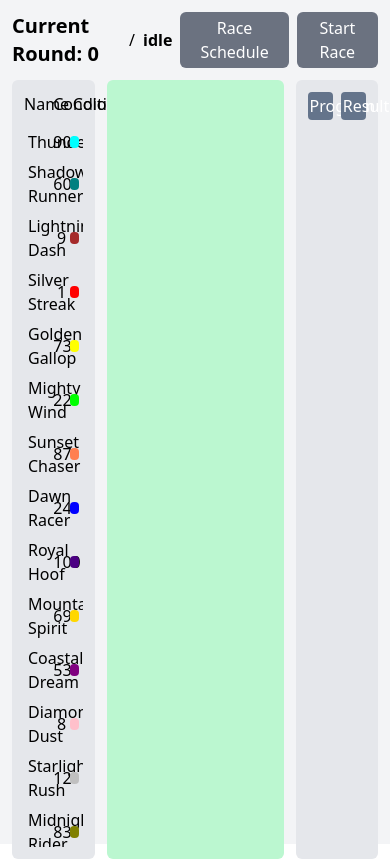
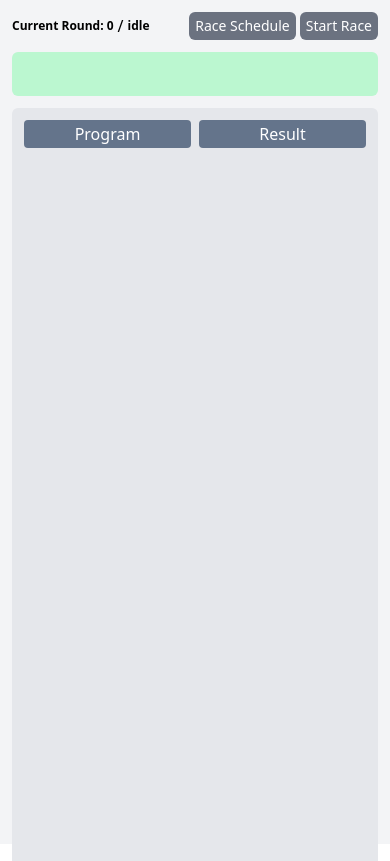
Before and after one commit to mmg-workmail/horse-racing-game, a Nuxt app: page / in a window 390 px wide. Shown: the top 861 px of the page. Built offline with nearby package versions, Linux system fonts and the light colour scheme.

Commit message:
setup responsive

```diff
--- a/components/modules/btn/index.vue
+++ b/components/modules/btn/index.vue
@@ -7,7 +7,7 @@
 <style scoped>
 
 .btn{
-    @apply border-0 bg-gray-500 rounded-md py-1 px-5 block text-white disabled:bg-gray-300 focus:bg-gray-600
+    @apply border-0 bg-gray-500 rounded-md py-1 md:px-5 px-1.5 block text-white disabled:bg-gray-300 focus:bg-gray-600 md:text-base text-sm
 }
 
 </style>
--- a/components/screens/game/controls/index.vue
+++ b/components/screens/game/controls/index.vue
@@ -15,15 +15,15 @@
 </script>
 
 <template>
-    <div class="flex justify-between  gap-2">
+    <div class="flex justify-between md:gap-2 gap-0.5">
 
-        <div class="flex items-center gap-2">
-            <h3 class="text-xl font-bold"> Current Round: {{ currentRound }} </h3>
+        <div class="flex items-center md:gap-2 gap-1">
+            <h3 class="md:text-xl text-xs font-bold"> Current Round: {{ currentRound }} </h3>
             <span> / </span>
-            <strong :class="{'text-red-600' : gameStatus === GameStatus.FINISHED}">{{ gameStatus }}</strong>
+            <strong class="md:text-base text-xs" :class="{'text-red-600' : gameStatus === GameStatus.FINISHED}">{{ gameStatus }}</strong>
         </div>
 
-        <div class="flex gap-2 justify-end">
+        <div class="flex md:gap-2 gap-1 justify-end">
             <ModulesBtn class="" @click="generateRaceSchedule" >Race Schedule</ModulesBtn>
 
             <ModulesBtn v-if="isRacing" @click="pauseRace" >Pause Race</ModulesBtn>
--- a/components/screens/game/index.vue
+++ b/components/screens/game/index.vue
@@ -4,13 +4,13 @@
       <ScreensGameControls />
     </div>
     <div class="grid grid-cols-12 gap-3 grow">
-        <div class="col-span-3">
+        <div class="lg:col-span-3 col-span-12 order-3 lg:order-1">
             <ScreensGameHorseList />
         </div>
-        <div class="col-span-6 grow">
+        <div class="lg:col-span-6 col-span-12 order-1 lg:order-1">
             <ScreensGameRace />
         </div>
-        <div class="col-span-3 grow">
+        <div class="lg:col-span-3 col-span-12 order-2 lg:order-1">
             <ScreensGameBoards />
         </div>
     </div>
```
